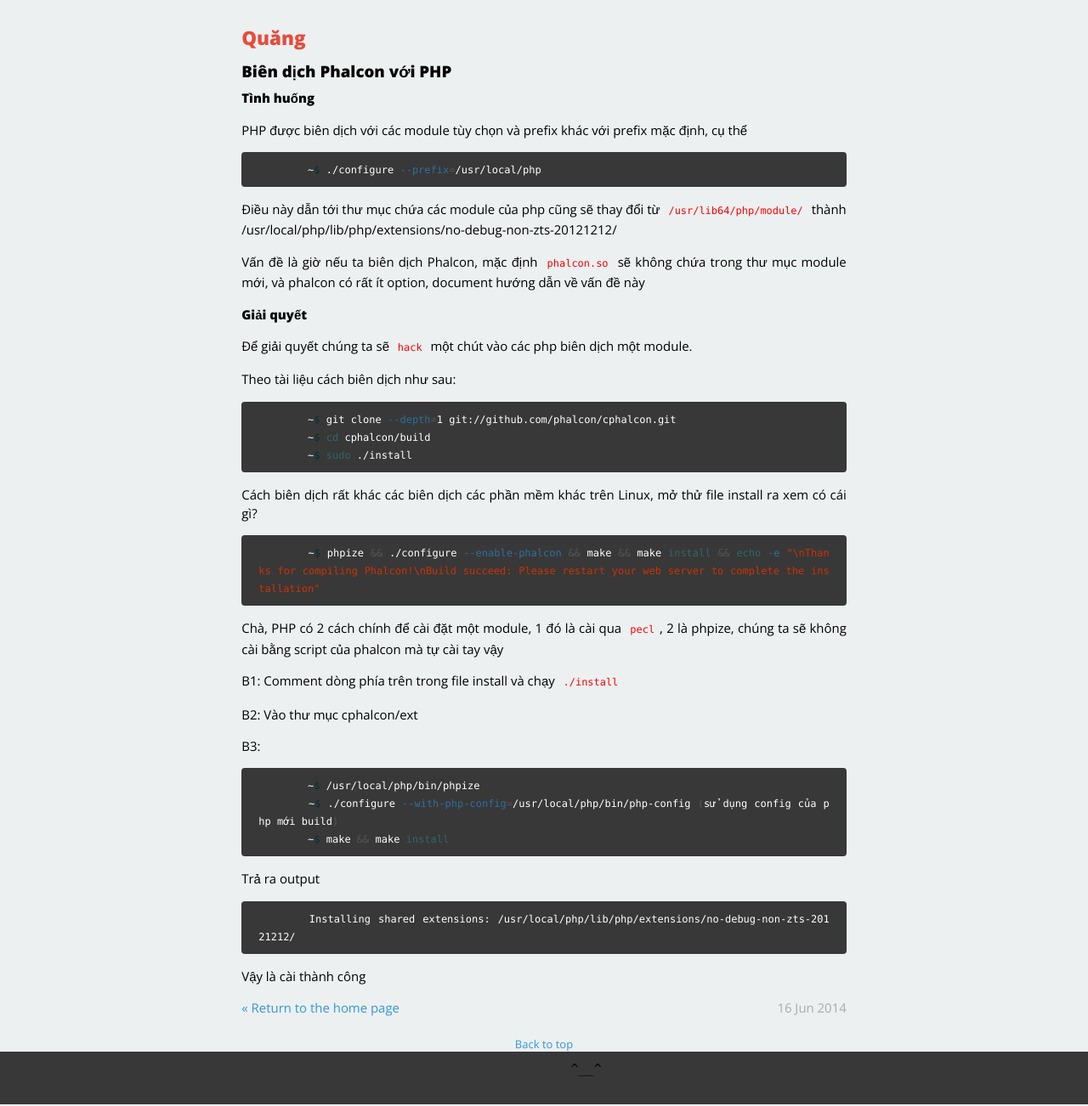
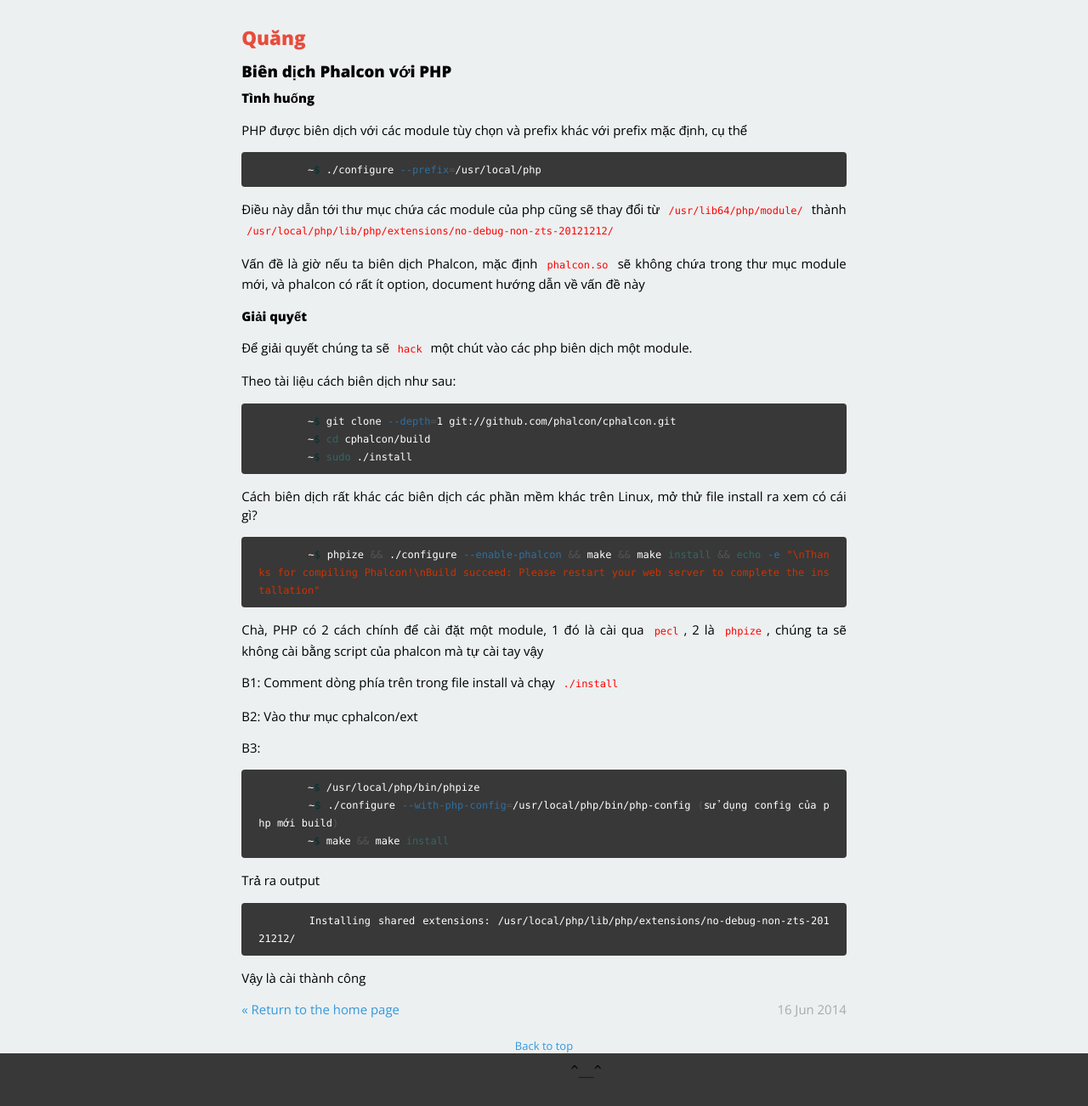
Before and after one commit to gitter-badger/xluffy.github.io, a Jekyll site: the page built from _posts/2014-06-16-build-phalconl.md, in a window 1280 px wide. Shown: the whole page at 85% size. Built offline with Jekyll 4.4.1, drawn with Linux system fonts in a browser that asks for light colours; Markdown is read by kramdown in place of the engine named in the settings.

Commit message:
Them hightlight cho mot so cmd

````diff
--- a/_posts/2014-06-16-build-phalconl.md
+++ b/_posts/2014-06-16-build-phalconl.md
@@ -14,7 +14,7 @@
 	~$ ./configure --prefix=/usr/local/php
 ```
 
-Điều này dẫn tới thư mục chứa các module của php cũng sẽ thay đổi từ `/usr/lib64/php/module/` thành /usr/local/php/lib/php/extensions/no-debug-non-zts-20121212/
+Điều này dẫn tới thư mục chứa các module của php cũng sẽ thay đổi từ `/usr/lib64/php/module/` thành `/usr/local/php/lib/php/extensions/no-debug-non-zts-20121212/`
 
 Vấn đề là giờ nếu ta biên dịch Phalcon, mặc định `phalcon.so` sẽ không chứa trong thư mục module mới, và phalcon có rất ít option, document hướng dẫn về vấn đề này
 
@@ -36,7 +36,7 @@
 	~$ phpize && ./configure --enable-phalcon && make && make install && echo -e "\nThanks for compiling Phalcon!\nBuild succeed: Please restart your web server to complete the installation"
 ```
 
-Chà, PHP có 2 cách chính để cài đặt một module, 1 đó là cài qua `pecl`, 2 là phpize, chúng ta sẽ không cài bằng script của phalcon mà tự cài tay vậy
+Chà, PHP có 2 cách chính để cài đặt một module, 1 đó là cài qua `pecl`, 2 là `phpize`, chúng ta sẽ không cài bằng script của phalcon mà tự cài tay vậy
 
 B1: Comment dòng phía trên trong file install và chạy `./install`
 
````
